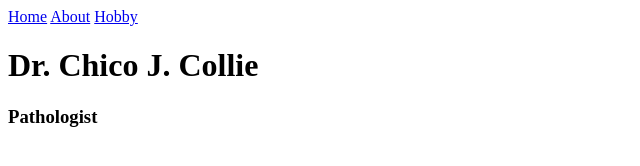
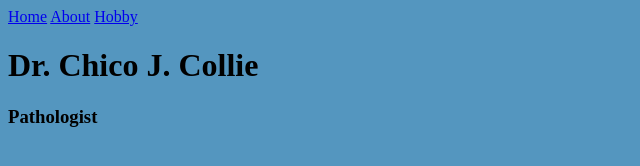
Before and after one commit to Shebelieves/biosite, a plain HTML site: page index.html in a window 1280 px wide. Shown: the whole page, without its empty margins (0-640 px from the left). Drawn offline with Linux system fonts and the light colour scheme; a web font is replaced by a local one.

Commit message:
background color

```diff
--- a/bioSite.css
+++ b/bioSite.css
@@ -1,3 +1,3 @@
 body{
-    background: color #5496bf;
+    background-color:#5496bf;
     }
```
